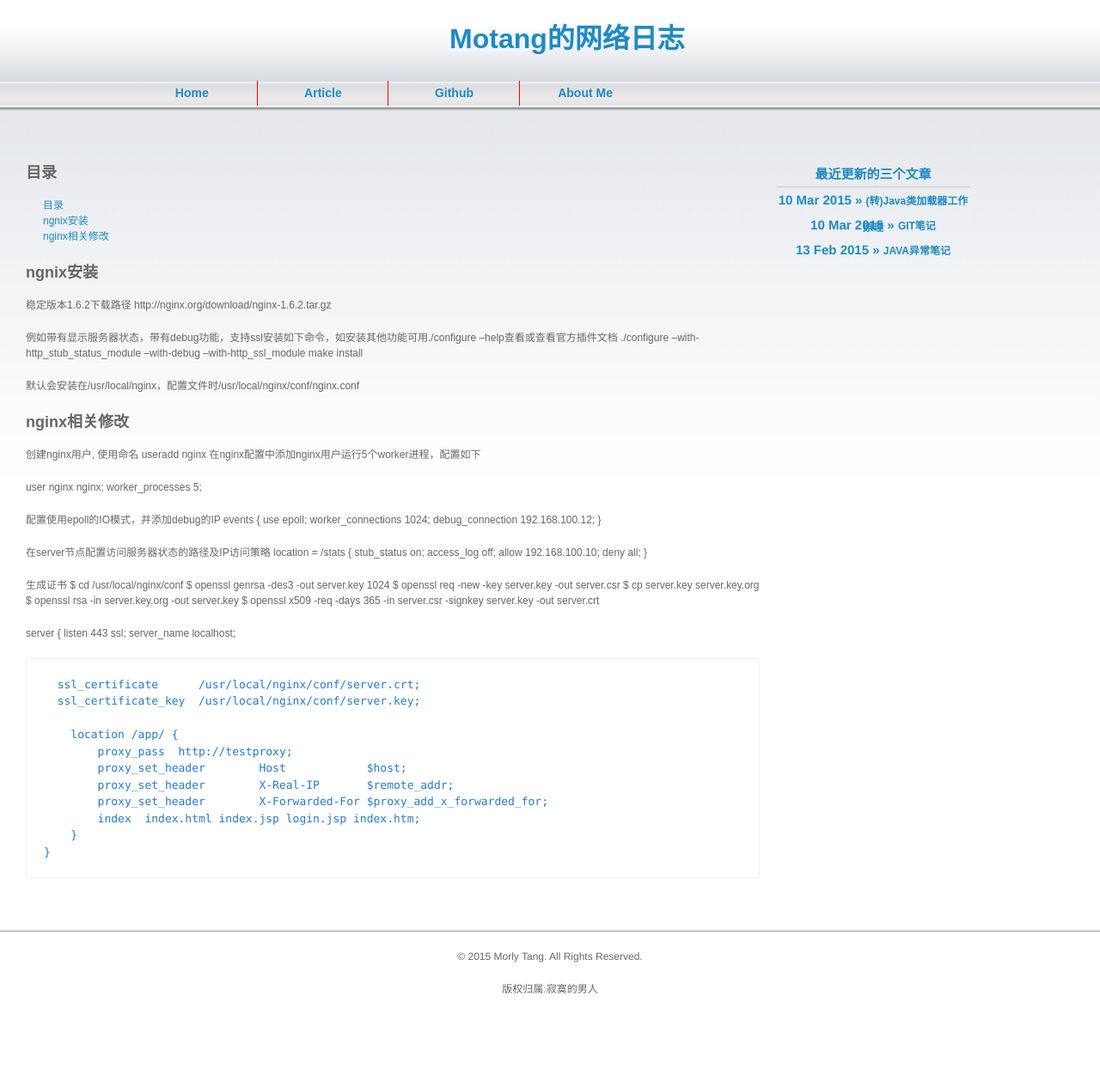
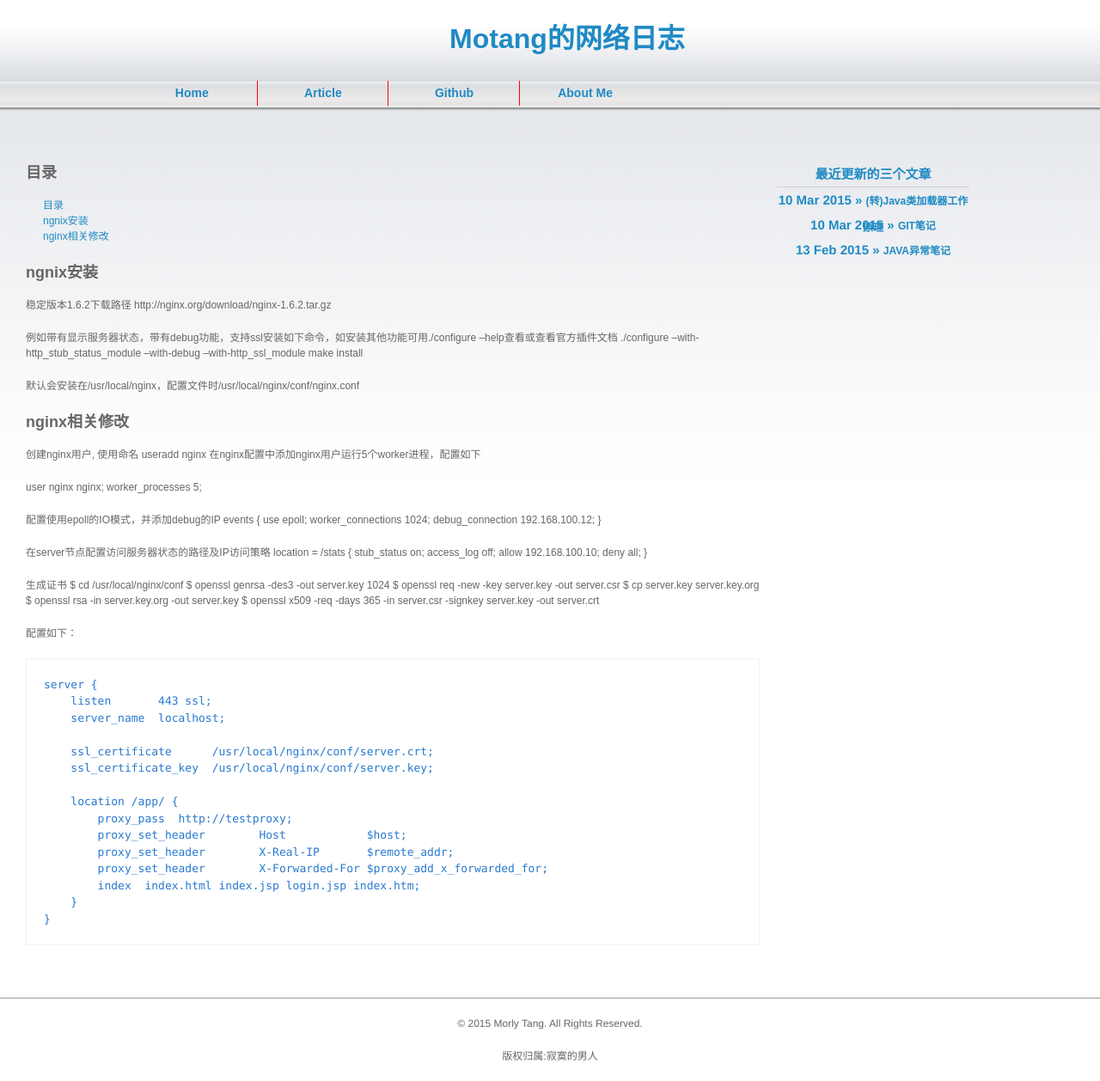
Before and after one commit to Motang/motang.github.io, a Jekyll site: the page built from _posts/2015-03-10-ngnix学习笔记.md, in a window 1280 px wide. Shown: the whole page at 86% size. Built offline with Jekyll 4.4.1, drawn with Linux system fonts in a browser that asks for light colours; before the commit the page ends 1180 px from its top, so only the background shows below that.

Commit message:
修改nginx学习笔记 1

```diff
--- a/_posts/2015-03-10-ngnix学习笔记.md
+++ b/_posts/2015-03-10-ngnix学习笔记.md
@@ -49,12 +49,14 @@ $ cp server.key server.key.org
 $ openssl rsa -in server.key.org -out server.key
 $ openssl x509 -req -days 365 -in server.csr -signkey server.key -out server.crt
 
- server {
+配置如下：
+
+    server {
         listen       443 ssl;
         server_name  localhost;
 
-      ssl_certificate      /usr/local/nginx/conf/server.crt;
-      ssl_certificate_key  /usr/local/nginx/conf/server.key;
+        ssl_certificate      /usr/local/nginx/conf/server.crt;
+        ssl_certificate_key  /usr/local/nginx/conf/server.key;
 
         location /app/ {
             proxy_pass  http://testproxy;
```
